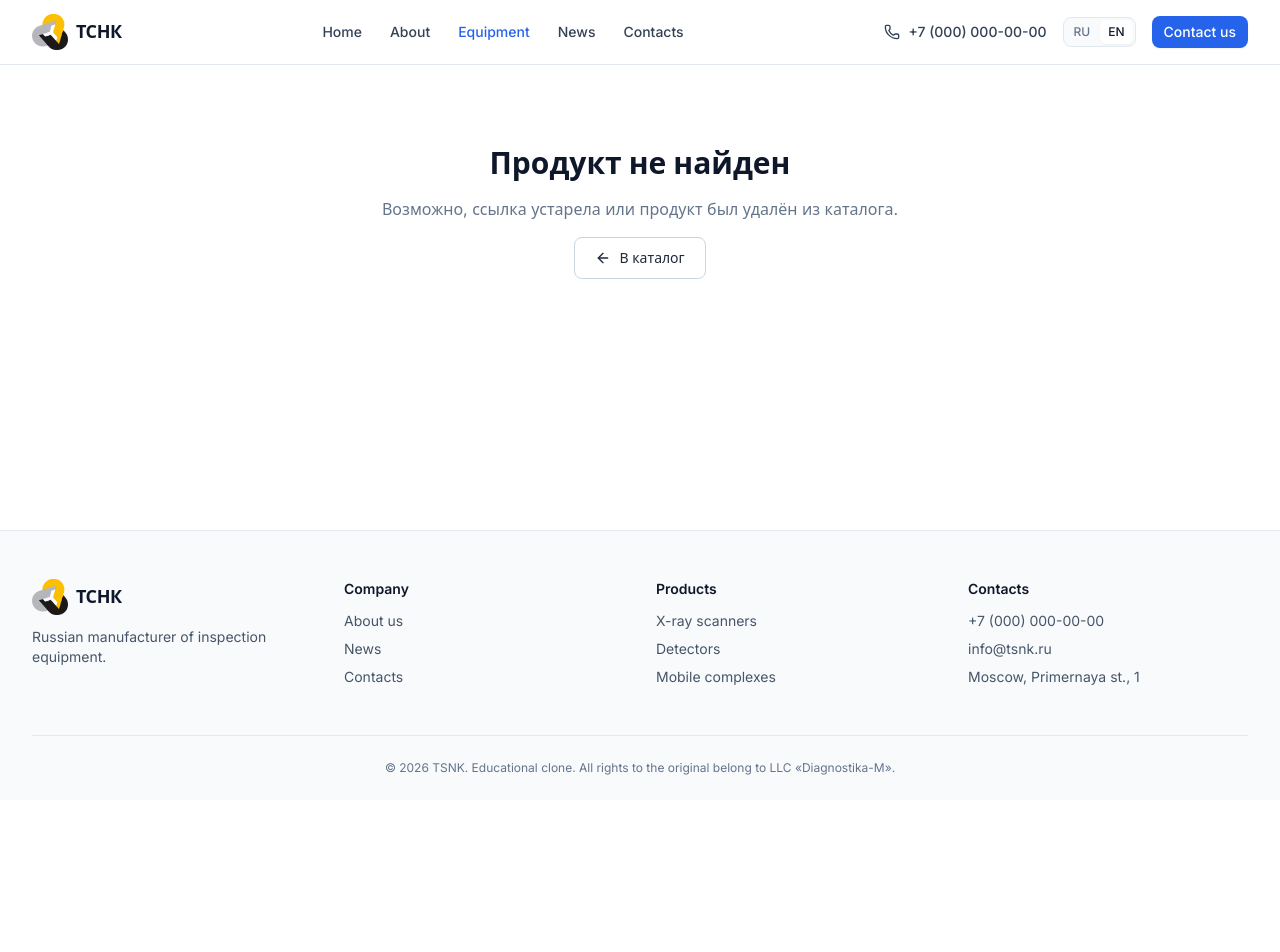
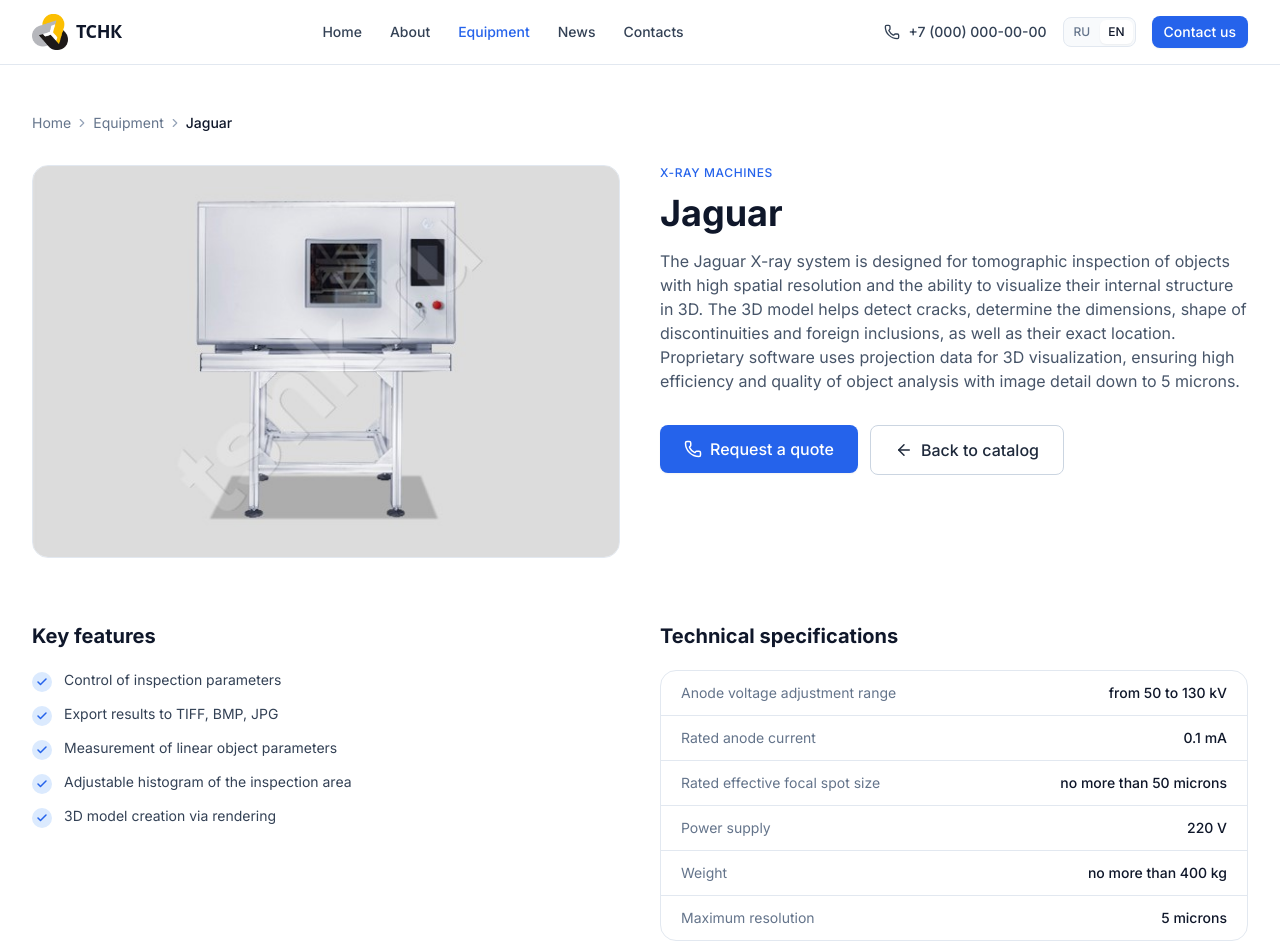
Before and after one commit to igorzolo/tsnk-clone, a React (Vite) app: page /equipment/jaguar in a window 1280 px wide. Shown: the top 952 px of the page. Before the commit the page ends 800 px from the top, so only its background shows below. Built offline with nearby package versions, Linux system fonts and the light colour scheme; a web font is replaced by a local one.

Commit message:
fix(i18n): add missing product block to en.json

```diff
--- a/src/components/FilterBar.tsx
+++ b/src/components/FilterBar.tsx
@@ -10,7 +10,7 @@
   counts: Record<Filter, number>;
 };
 
-const FILTERS: Filter[] = ['all', 'introscope', 'detector', 'mobile', 'radar'];
+const FILTERS: Filter[] = ['all', 'introscope', 'detector', 'mobile', 'radar', 'xray', 'medicine'];
 
 export default function FilterBar({ active, onChange, counts }: Props) {
   const { t } = useTranslation();
--- a/src/i18n/locales/en.json
+++ b/src/i18n/locales/en.json
@@ -37,6 +37,8 @@
     "detector": "Detectors",
     "mobile": "Mobile complexes",
     "radar": "Radars",
+    "xray": "X-ray machines",
+    "medicine": "Medical equipment",
     "all": "All"
   },
   "home": {
@@ -77,6 +79,17 @@
     "notFound": "Nothing found",
     "notFoundText": "Try selecting a different category or resetting the filter."
   },
+  "product": {
+    "notFound": "Product not found",
+    "notFoundText": "The link may be outdated or the product was removed from the catalog.",
+    "keyFeatures": "Key features",
+    "specs": "Technical specifications",
+    "related": "Related products",
+    "request": "Request a quote",
+    "backToCatalog": "Back to catalog",
+    "breadcrumbHome": "Home",
+    "breadcrumbEquipment": "Equipment"
+    },
     "seo": {
     "siteName": "TSNK",
     "defaultDescription": "Russian manufacturer of inspection equipment. Security systems for transport, industry and government facilities."
--- a/src/i18n/locales/ru.json
+++ b/src/i18n/locales/ru.json
@@ -37,6 +37,8 @@
     "detector": "Детекторы",
     "mobile": "Мобильные комплексы",
     "radar": "Радары",
+    "xray":"Рентгеновские установки",
+    "medicine": "Медицинское оборудование",
     "all": "Все"
   },
   "home": {
--- a/src/mocks/data/products.en.ts
+++ b/src/mocks/data/products.en.ts
@@ -104,5 +104,57 @@
       { label: 'Weight', value: '4.2 kg' },
       { label: 'Operating temperature', value: '−20…+55 °C' },
     ],
+    },
+    {
+    id: '5',
+    slug: 'jaguar',
+    name: 'Jaguar',
+    category: 'xray',
+    shortDescription:
+        'Multifunctional X-ray system for tomographic inspection.',
+    fullDescription:
+        'The Jaguar X-ray system is designed for tomographic inspection of objects with high spatial resolution and the ability to visualize their internal structure in 3D. The 3D model helps detect cracks, determine the dimensions, shape of discontinuities and foreign inclusions, as well as their exact location.\n\nProprietary software uses projection data for 3D visualization, ensuring high efficiency and quality of object analysis with image detail down to 5 microns.',
+    image: '/images/products/jaguar.jpg',
+    features: [
+        'Control of inspection parameters',
+        'Export results to TIFF, BMP, JPG',
+        'Measurement of linear object parameters',
+        'Adjustable histogram of the inspection area',
+        '3D model creation via rendering',
+    ],
+    specs: [
+        { label: 'Anode voltage adjustment range', value: 'from 50 to 130 kV' },
+        { label: 'Rated anode current', value: '0.1 mA' },
+        { label: 'Rated effective focal spot size', value: 'no more than 50 microns' },
+        { label: 'Power supply', value: '220 V' },
+        { label: 'Weight', value: 'no more than 400 kg' },
+        { label: 'Maximum resolution', value: '5 microns' },
+    ],
+    },
+    {
+    id: '6',
+    slug: 'miran-b',
+    name: 'Miran B',
+    category: 'medicine',
+    shortDescription:
+      'Portable medical X-ray diagnostic apparatus "Miran B"',
+    fullDescription:
+      'The small-sized MIRAN X-ray diagnostic apparatus is intended for performing radiography in non-specialized conditions, including in hospital wards, at home for patients with limited mobility, in feldsher-midwife stations, in emergency situations, in military field hospitals, and in cold climate conditions.\n\nThe apparatus is supplied in a hard case (Version A) with a fixed focal length, and in a lightweight version (Version B) on a telescopic stand. The assembly and preparation time for operation is 3 minutes. Power from its own batteries is provided; chargers are available for AC mains (AC 230 V) and for a car electrical system.',
+    image: '/images/products/miran-b.png',
+    features: [
+      'control of examination parameters',
+      'import of results in TIFF, BMP, JPG',
+      'measurement of linear parameters of objects',
+      'ability to modify the histogram of the examination area',
+      'standalone operation without mains power',
+    ],
+    specs: [
+      { label: 'Anode voltage adjustment range', value: 'from 50 to 100 kV' },
+      { label: 'Nominal anode current', value: '1 mA' },
+      { label: 'Nominal effective focal spot size', value: 'no more than 500 µm' },
+      { label: 'Power supply', value: '24 V' },
+      { label: 'Weight', value: 'no more than 25 kg' },
+      { label: 'Maximum resolution', value: '3.4 lp/mm' },
+    ],
   },
 ];
--- a/src/mocks/data/products.ru.ts
+++ b/src/mocks/data/products.ru.ts
@@ -105,4 +105,56 @@
       { label: 'Рабочая температура', value: '−20…+55 °C' },
     ],
   },
+  {
+    id: '5',
+    slug: 'jaguar',
+    name: 'Ягуар',
+    category: 'xray',
+    shortDescription:
+      'Многофункциональная рентгеновская установка для томографических исследований «Ягуар».',
+    fullDescription:
+      'Рентгеновская установка «Ягуар» предназначена для проведения томографических исследований объектов с высоким пространственным разрешением и возможностью трехмерной визуализации внутреннего строения объектов контроля. 3D-модель помогает выявить трещины, установить размеры, форму несплошностей и посторонних включений, а также их точную локацию.\n\nОригинальное ПО позволяет использовать проекционные данные для трехмерной визуализации, что обеспечивает высокую оперативность и качество проводимого анализа объектов с детализацией получаемых изображений - до 5 мкм.',
+    image: '/images/products/jaguar.jpg',
+    features: [
+      'управление параметрами исследования',
+      'импортирование результатов в tiff, bmp, jpg',
+      'измерение линейных параметров объектов',
+      'возможность изменения гистограммы области исследования',
+      'создание 3D-модели с помощью рендеринга',
+    ],
+    specs: [
+      { label: 'Диапазон регулировки анодного напряжения', value: 'от 50 до 130 кВ' },
+      { label: 'Номинальный анодный ток', value: '0,1 мА' },
+      { label: 'Номинальный размер эффективного фокусного пятна', value: 'не более 50 мкм' },
+      { label: 'Питание', value: '220 В' },
+      { label: 'Вес', value: 'не более 400 кг' },
+      { label: 'Максимальная разрешающая способность', value: '5 мкм' },
+    ],
+  },
+    {
+    id: '6',
+    slug: 'miran-b',
+    name: 'Миран Б',
+    category: 'medicine',
+    shortDescription:
+      'Аппарат медицинский рентгенодиагностический переносной «Миран Б»',
+    fullDescription:
+      'Малогабаритный рентгенодиагностический аппарат МИРАН предназначен для выполнения рентгенографии в неспециализированных условиях, в т.ч. в палатах стационаров, на дому маломобильным пациентам, в условиях фельдшерско-акушерских пунктов, при чрезвычайных ситуациях, в военно-полевых госпиталях, в условиях холодного климата.\n\nАппарат поставляется в жестком кейсе (Исполнение А) с постоянным фокусным расстоянием, и в облегченной версии (Исполнение Б) на телескопической стойке. Время сборки и подготовки к работе аппарата - 3 минуты. Предусмотрено питание от собственных аккумуляторов, имеются зарядные устройства для сети переменного тока (AC 230В) и от сети автомобиля.',
+    image: '/images/products/miran-b.png',
+    features: [
+      'управление параметрами исследования',
+      'импортирование результатов в tiff, bmp, jpg',
+      'измерение линейных параметров объектов',
+      'возможность изменения гистограммы области исследования',
+      'автономная работа без питания от сети',
+    ],
+    specs: [
+      { label: 'Диапазон регулировки анодного напряжения', value: 'от 50 до 100 кВ' },
+      { label: 'Номинальный анодный ток', value: '1 мА' },
+      { label: 'Номинальный размер эффективного фокусного пятна', value: 'не более 500 мкм' },
+      { label: 'Питание', value: '24 В' },
+      { label: 'Вес', value: 'не более 25 кг' },
+      { label: 'Максимальная разрешающая способность', value: '3,4п.л./мм' },
+    ],
+  },
 ];
--- a/src/pages/Equipment.tsx
+++ b/src/pages/Equipment.tsx
@@ -19,7 +19,7 @@
   const [searchParams, setSearchParams] = useSearchParams();
   const rawCategory = searchParams.get('category');
   const active: Filter =
-    rawCategory && ['introscope', 'detector', 'mobile', 'radar'].includes(rawCategory)
+    rawCategory && ['introscope', 'detector', 'mobile', 'radar', 'xray', 'medicine'].includes(rawCategory)
       ? (rawCategory as ProductCategory)
       : 'all';
 
@@ -30,6 +30,8 @@
       detector: 0,
       mobile: 0,
       radar: 0,
+      xray: 0,
+      medicine: 0,
     };
     products.forEach((p) => {
       base[p.category] += 1;
--- a/src/types/index.ts
+++ b/src/types/index.ts
@@ -1,4 +1,4 @@
-export type ProductCategory = 'introscope' | 'detector' | 'mobile' | 'radar';
+export type ProductCategory = 'introscope' | 'detector' | 'mobile' | 'radar' | 'xray' | 'medicine';
 
 export type Product = {
   id: string;
```
Also changed, not shown: public/images/products/jaguar.jpg (added), public/images/products/miran-b.png (added).
